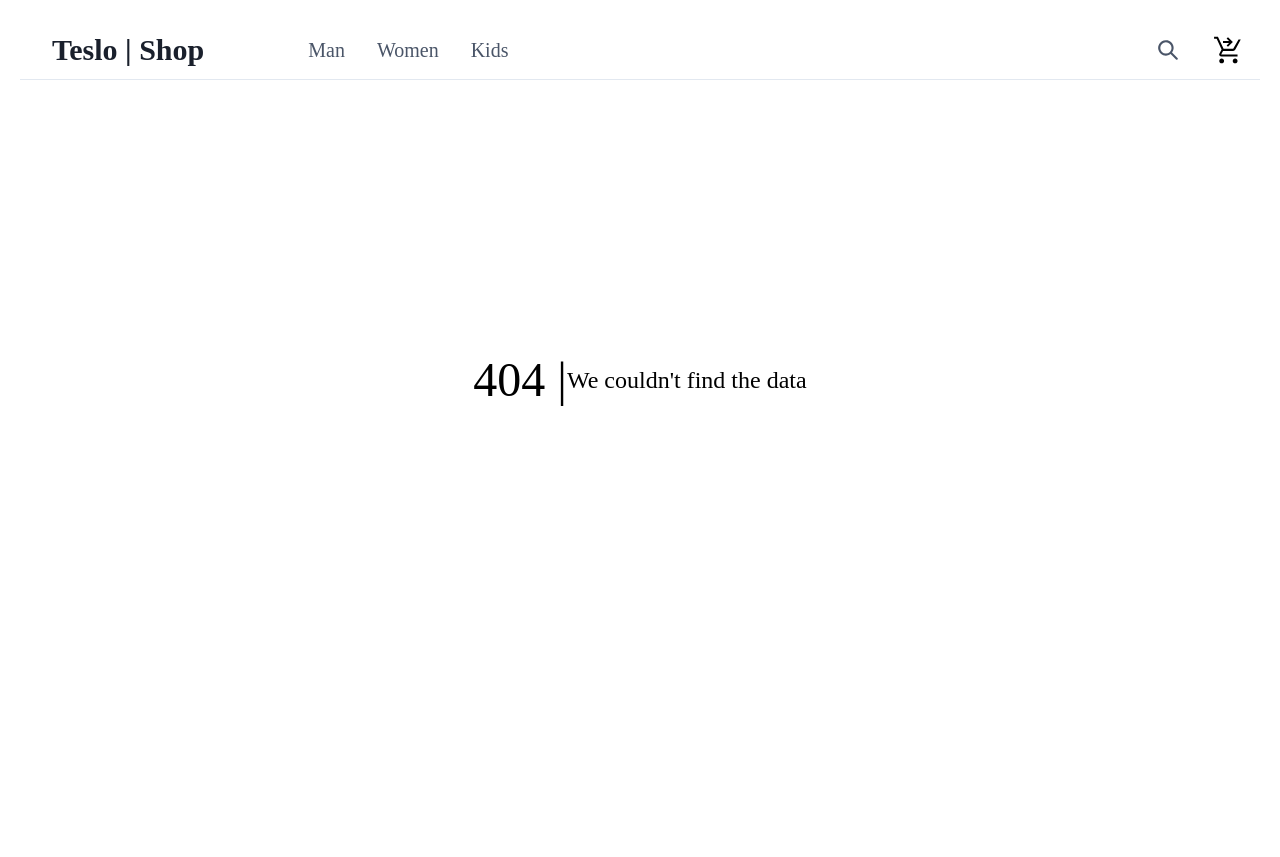
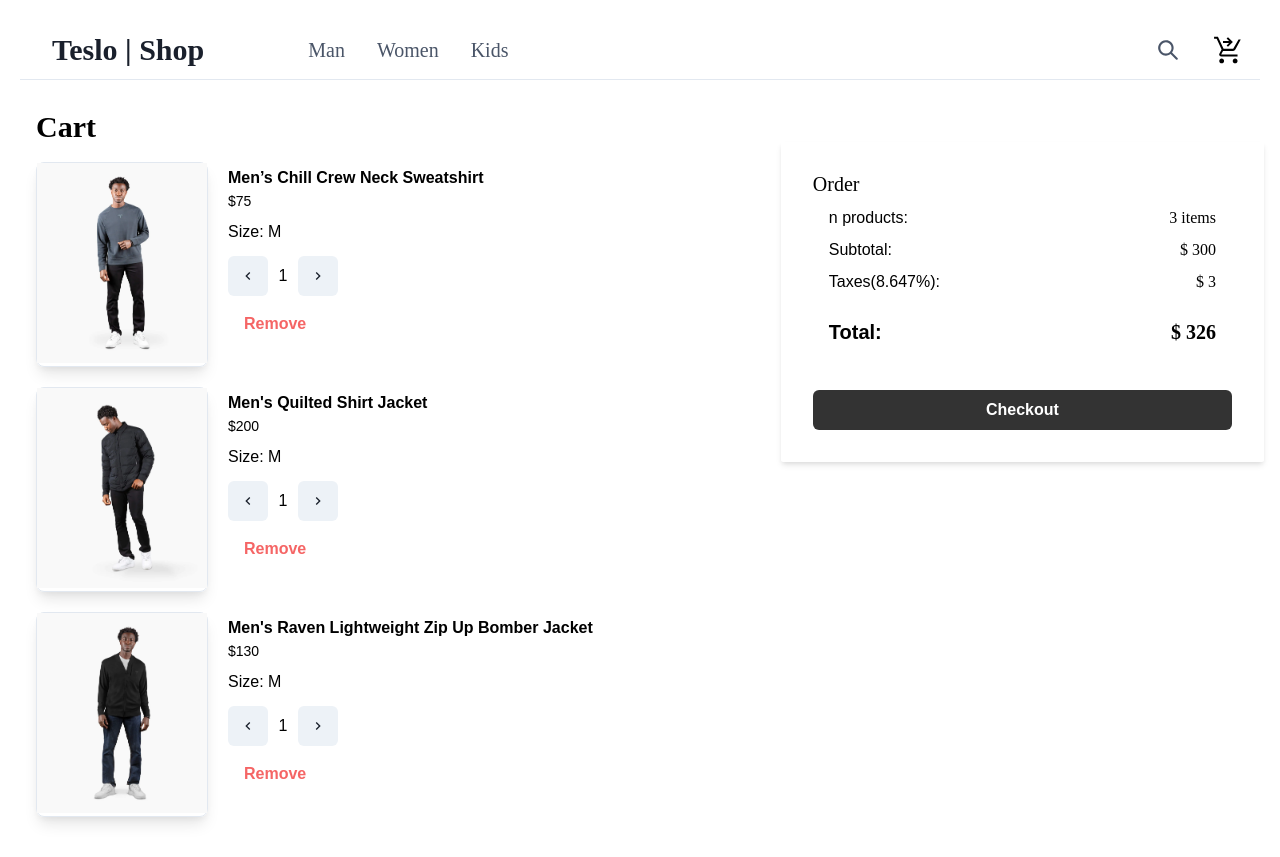
Before and after one commit to starks97/e-commerce, a Next.js app: page /cart in a window 1280 px wide. Before the commit this address had no page. Before the commit the page ends 820 px from the top, so only its background shows below. Built offline with nearby package versions, Linux system fonts and the light colour scheme.

Commit message:
feate[finishing ordersummary page]

```diff
--- /dev/null
+++ b/src/components/cart/CartList.tsx
@@ -0,0 +1,76 @@
+import {
+  Text,
+  Box,
+  Flex,
+  Grid,
+  Container,
+  GridItem,
+  Button,
+} from "@chakra-ui/react";
+
+import Link from "next/link";
+import Image from "next/image";
+
+import { initialData } from "../../database/products";
+import { IProduct } from "../../interfaces";
+import { ItemCounter } from "../ui";
+
+interface Props {
+  editable?: boolean;
+}
+
+const ProductsInCart = [
+  initialData.products[0],
+  initialData.products[1],
+  initialData.products[2],
+];
+export default function CartList({ editable = false }: Props) {
+  return (
+    <GridItem gap={5} marginTop={5}>
+      {ProductsInCart.map((items) => (
+        <>
+          <Flex
+            key={items.slug}
+            alignContent="center"
+            gap={5}
+            marginBottom={5}
+            sx={{ flexDirection: { base: "column", sm: "row" } }}
+          >
+            <Link href="/product/slug" passHref>
+              <Box
+                borderWidth="1px"
+                rounded="lg"
+                shadow="lg"
+                maxW="fit-content"
+                cursor="pointer"
+              >
+                <Image
+                  src={`/products/${items.images[0]}`}
+                  width="170"
+                  height="200"
+                  alt="product checkOut"
+                  objectFit="cover"
+                />
+              </Box>
+            </Link>
+            <Flex flexDirection="column" sx={{ my: 2 }}>
+              <Text fontSize="md" fontWeight="bold">
+                {items.title}
+              </Text>
+              <Text fontSize="sm" sx={{ my: 2 }}>{`$${items.price}`}</Text>
+              <Text sx={{ my: 2 }}>Size: M</Text>
+              <Flex sx={{ my: 2 }}>{editable ? <ItemCounter /> : "nones"}</Flex>
+              <Flex maxW="80%">
+                {editable && (
+                  <Button color="red.400" variant="ghost">
+                    Remove
+                  </Button>
+                )}
+              </Flex>
+            </Flex>
+          </Flex>
+        </>
+      ))}
+    </GridItem>
+  );
+}
--- /dev/null
+++ b/src/components/cart/CartResume.tsx
@@ -0,0 +1,67 @@
+import {
+  Flex,
+  Grid,
+  GridItem,
+  Box,
+  Text,
+  Container,
+  Divider,
+  Button,
+} from "@chakra-ui/react";
+import { IProduct } from "../../interfaces";
+
+import CartList from "./CartList";
+import OrderSummary from "./OrderSummary";
+
+interface Props {}
+
+export default function CartResume({}: Props) {
+  return (
+    <Container maxW="80rem" marginTop={8}>
+      <Flex>
+        <Text as="h1" fontFamily="Less" fontWeight={"bold"} fontSize="3xl">
+          Cart
+        </Text>
+      </Flex>
+
+      <Grid
+        gridTemplateColumns={{
+          base: "repeat(1, 1fr)",
+          sm: "repeat (1, 1fr)",
+          md: "repeat(1, 1fr)",
+          lg: "60% 40%",
+          xl: "60% 40%",
+        }}
+        gap={5}
+      >
+        <CartList editable />
+        <GridItem>
+          <Flex
+            border="black"
+            borderRadius="sm"
+            boxShadow="md"
+            flexDirection="column"
+            p="2rem"
+          >
+            <Text fontSize="xl" fontFamily="Less" fontWeight="hairline">
+              Order
+            </Text>
+            <Divider w="full" border="0.5px" borderColor="gray" />
+
+            <OrderSummary />
+
+            <Box display="flex" flexDirection="column">
+              <Button
+                bg="rgb(0,0,0, 0.8)"
+                color="white"
+                _hover={{ background: "rgb(0, 0, 0, 0.6)" }}
+              >
+                Checkout
+              </Button>
+            </Box>
+          </Flex>
+        </GridItem>
+      </Grid>
+    </Container>
+  );
+}
--- /dev/null
+++ b/src/components/cart/OrderSummary.tsx
@@ -0,0 +1,61 @@
+import { Flex, Grid, Box, Container, Text, GridItem } from "@chakra-ui/react";
+
+interface Props {}
+
+export default function OrderSummary({}: Props) {
+  return (
+    <Container maxW="80rem" my="4">
+      <Grid gridTemplateColumns={"repeat(2,1fr)"}>
+        <GridItem>
+          <Text as="h3" fontFamily="less" fontWeight="semi-bold" fontSize="md">
+            n products:
+          </Text>
+        </GridItem>
+        <GridItem>
+          <Flex justifyContent={"end"} alignItems="center">
+            <Text as="h3" fontFamily="Less" fontSize="md">
+              3 items
+            </Text>
+          </Flex>
+        </GridItem>
+        <GridItem my={4}>
+          <Text as="h3" fontFamily="less" fontWeight="semi-bold" fontSize="md">
+            Subtotal:
+          </Text>
+        </GridItem>
+        <GridItem my={4}>
+          <Flex justifyContent={"end"} alignItems="center">
+            <Text as="h3" fontFamily="Less" fontSize="md">
+              {`$ ${300}`}
+            </Text>
+          </Flex>
+        </GridItem>
+
+        <GridItem>
+          <Text as="h3" fontFamily="less" fontWeight="semi-bold" fontSize="md">
+            Taxes(8.647%):
+          </Text>
+        </GridItem>
+        <GridItem>
+          <Flex justifyContent={"end"} alignItems="center">
+            <Text as="h3" fontFamily="Less" fontSize="md">
+              {`$ ${Math.round((300 * 1.08647) / 100)}`}
+            </Text>
+          </Flex>
+        </GridItem>
+        <GridItem my={8}>
+          <Text as="h3" fontFamily="less" fontWeight="bold" fontSize="xl">
+            Total:
+          </Text>
+        </GridItem>
+        <GridItem my={8}>
+          <Flex justifyContent={"end"} alignItems="center">
+            <Text as="h3" fontFamily="Less" fontSize="xl" fontWeight="bold">
+              {`$ ${326}`}
+            </Text>
+          </Flex>
+        </GridItem>
+      </Grid>
+    </Container>
+  );
+}
--- /dev/null
+++ b/src/components/cart/index.ts
@@ -0,0 +1,3 @@
+export {default as CartResume} from './CartResume'
+export {default as CartList} from './CartList'
+export {default as OrderSummary} from './OrderSummary'
--- a/src/components/products/ProductCard.tsx
+++ b/src/components/products/ProductCard.tsx
@@ -35,7 +35,7 @@ export default function ProductCard({ product }: Props) {
       onClick={handleClick}
       cursor="pointer"
     >
-      <Link href='/product/slug' passHref prefetch={false}>
+      <Link href="/product/slug" passHref prefetch={false}>
         <Box
           display="flex"
           justifyContent="center"
--- a/src/components/products/ProductSelected.tsx
+++ b/src/components/products/ProductSelected.tsx
@@ -34,7 +34,7 @@ export default function ProductSelected() {
           <ProductSlideShow images={product.images} />
         </GridItem>
 
-        <GridItem justifyContent="center" alignItems="center">
+        <GridItem >
           <Flex flexDirection="column">
             <Text fontSize="2xl" fontFamily="Less" fontWeight="bold">
               {product.title}
--- /dev/null
+++ b/src/pages/cart/index.tsx
@@ -0,0 +1,16 @@
+import { Flex, Grid, GridItem, Box, Text, Container } from "@chakra-ui/react";
+
+import { CartResume } from "../../components/cart";
+import { ShopLayout } from "../../components/layouts";
+import { Navbar } from "../../components/navbar";
+
+type Props = {};
+
+export default function CartPage({}: Props) {
+  return (
+    <ShopLayout title="cart" pageDescription="your items">
+      <Navbar />
+      <CartResume />
+    </ShopLayout>
+  );
+}
```
Also changed, not shown: src/pages/cart/empty.tsx (added, +39 -0 lines), src/assets/emptyCart.svg (added).
